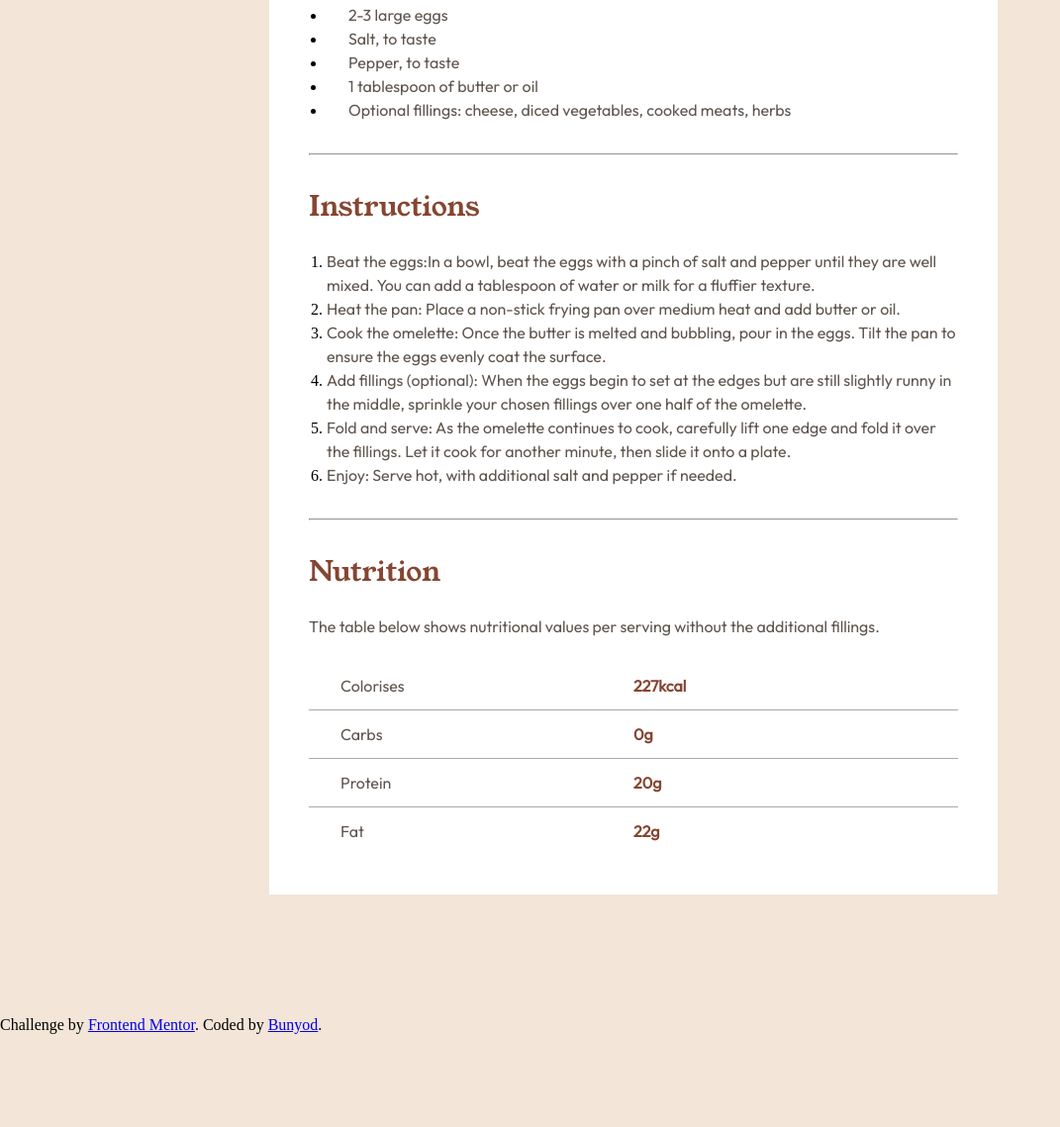
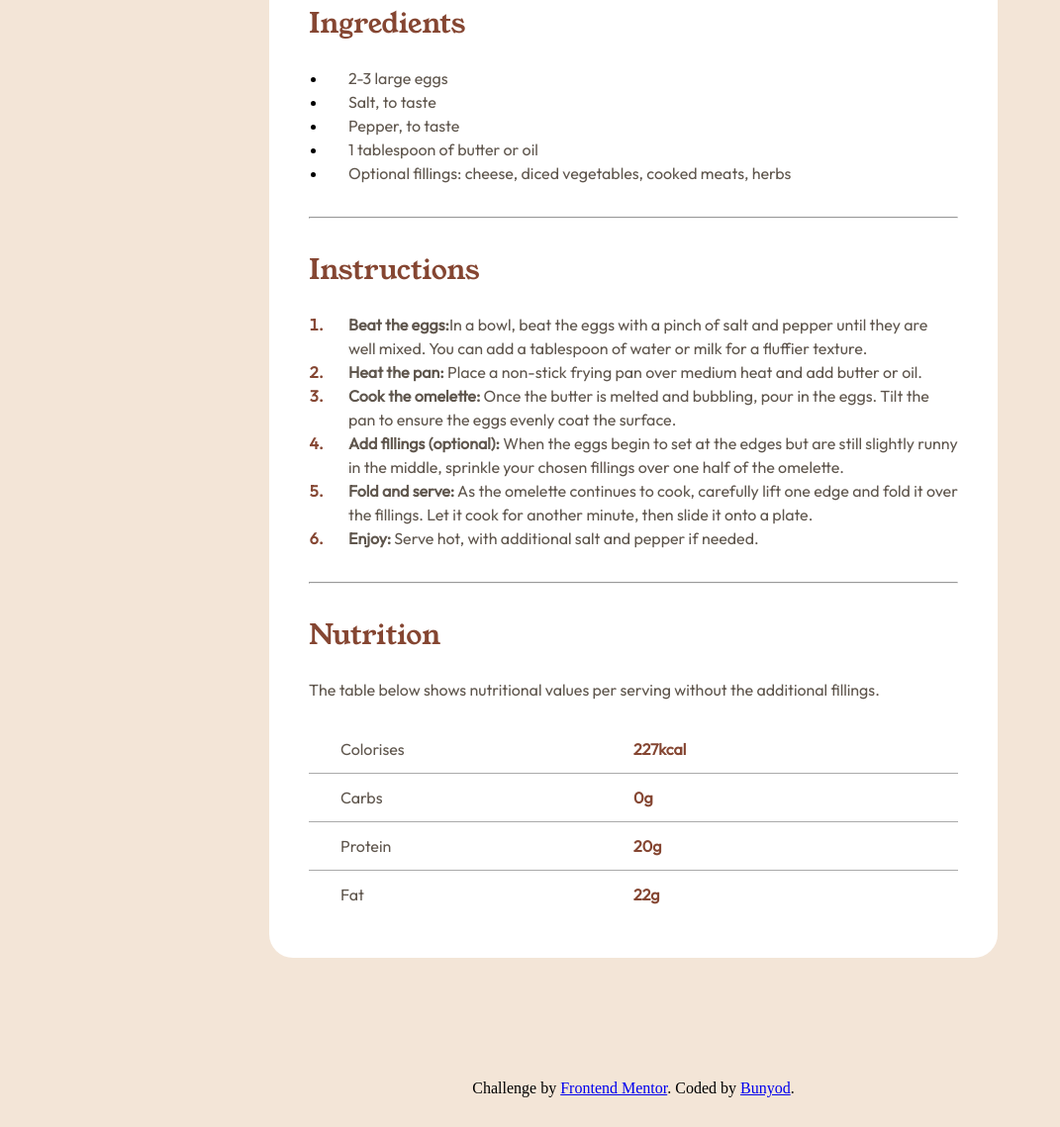
Before and after one commit to bunyodnaj/frontentdmentor-omeletteRecipe, a plain HTML site: page index.html in a window 1280 px wide. Shown: the part 841-1980 px from the top of the page at 99% size, without its empty margins (0-1071 px from the left). Before the commit the page ends 1886 px from the top, so only its background shows below. Drawn offline with Linux system fonts and the light colour scheme.

Commit message:
Update index.css

```diff
--- a/index.css
+++ b/index.css
@@ -14,6 +14,7 @@ body {
 	background: #fff;
 	margin: 123px auto;
 	max-width: 736px;
+	border-radius: 24px;
 }
 
 .main img {
@@ -37,7 +38,7 @@ body {
 }
 
 .preparation {
-	margin: 0 40px;
+	margin: 32px 40px;
 	padding: 28px;
 	background: #FFF7FB;
 }
@@ -53,7 +54,15 @@ ul, ol {
 	padding-left: 18px;
 }
 
-ul li {
+ol li {
+	font: 16px 'Outfit';
+	color: #854632;
+	font-weight: 700;
+	line-height: 150%;
+}
+
+ul li,
+ol li {
 	padding-left: 22px;
 }
 
@@ -65,8 +74,8 @@ ul li {
 	line-height: 150%;
 }
 
-.preparation span
-.instructions span {
+.preparation p span,
+.instructions p span {
 	font-weight: 700;
 }
 
@@ -136,6 +145,11 @@ td span {
 	line-height: 150%;
 }
 
+.attribution {
+	text-align: center;
+	margin-bottom: 30px;
+}
+
 @media screen and (max-width: 666px){
     body{
         background: #fff;
```
